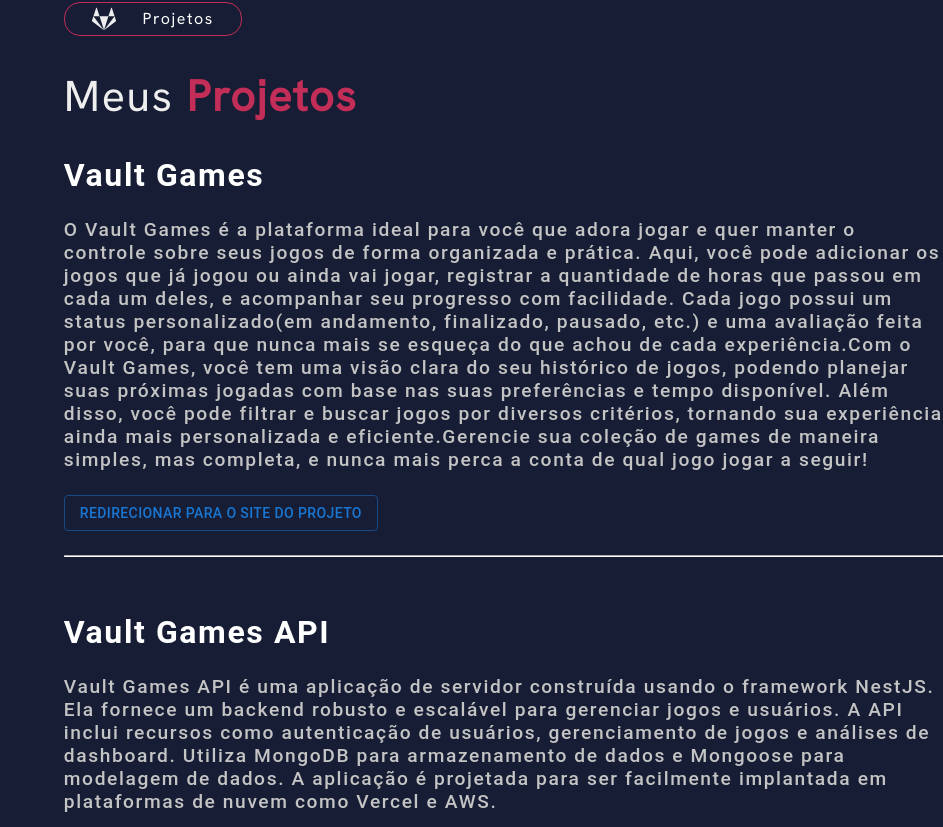
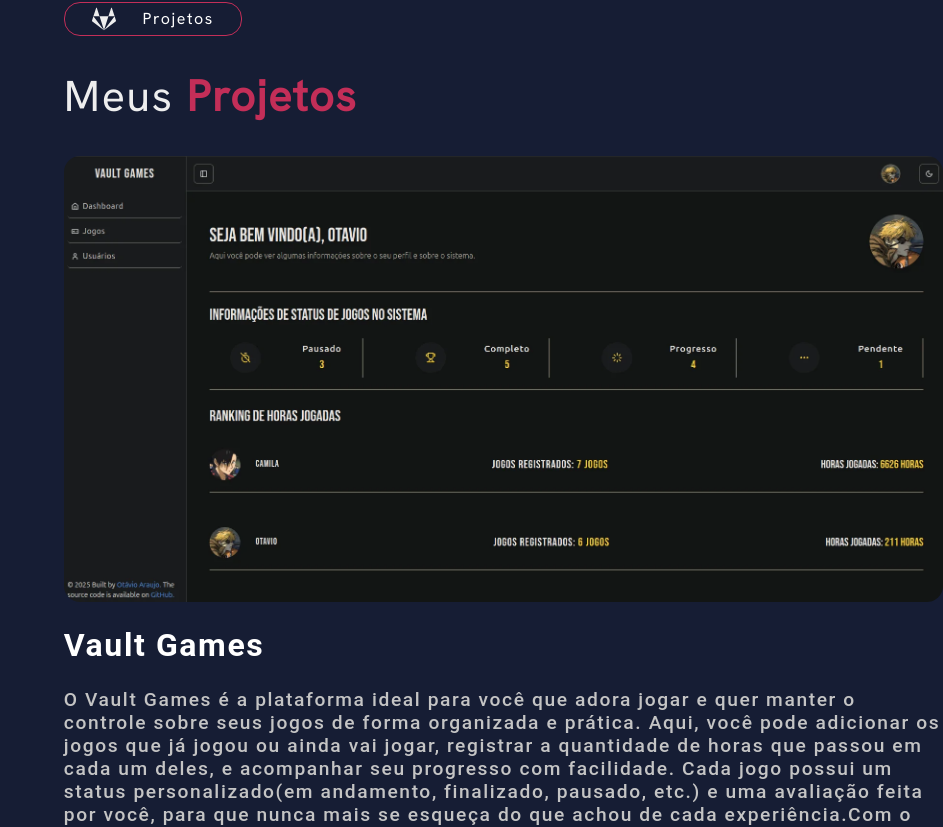
Before and after one commit to otavioaraujo08/portfolio-, a React (Vite) app: page / in a window 1280 px wide. Shown: the part 5383-6210 px from the top of the page, without its empty margins (337-1280 px from the left). Built offline with nearby package versions, Linux system fonts and the light colour scheme.

Commit message:
feat: enhance project list with new images and links for better visibility

```diff
--- a/src/pages/Projects/projectList.js
+++ b/src/pages/Projects/projectList.js
@@ -1,6 +1,11 @@
+import AnimeManager from '/animeManager.webp';
+import pokeApiImage from '/pokeApi.webp';
+import vaultGames from '/vaultGames.webp';
+
 export const projetctList = [
   {
     id: 1,
+    image: vaultGames,
     title: 'Vault Games',
     descricao:
       'O Vault Games é a plataforma ideal para você que adora jogar e quer manter o controle sobre seus jogos de forma organizada e prática. Aqui, você pode adicionar os jogos que já jogou ou ainda vai jogar, registrar a quantidade de horas que passou em cada um deles, e acompanhar seu progresso com facilidade. Cada jogo possui um status personalizado(em andamento, finalizado, pausado, etc.) e uma avaliação feita por você, para que nunca mais se esqueça do que achou de cada experiência.Com o Vault Games, você tem uma visão clara do seu histórico de jogos, podendo planejar suas próximas jogadas com base nas suas preferências e tempo disponível. Além disso, você pode filtrar e buscar jogos por diversos critérios, tornando sua experiência ainda mais personalizada e eficiente.Gerencie sua coleção de games de maneira simples, mas completa, e nunca mais perca a conta de qual jogo jogar a seguir!',
@@ -28,6 +33,7 @@ export const projetctList = [
   {
     id: 2,
     title: 'Vault Games API',
+    link: 'https://github.com/otavioaraujo08/vault-games-api',
     descricao:
       'Vault Games API é uma aplicação de servidor construída usando o framework NestJS. Ela fornece um backend robusto e escalável para gerenciar jogos e usuários. A API inclui recursos como autenticação de usuários, gerenciamento de jogos e análises de dashboard. Utiliza MongoDB para armazenamento de dados e Mongoose para modelagem de dados. A aplicação é projetada para ser facilmente implantada em plataformas de nuvem como Vercel e AWS.',
     description:
@@ -37,6 +43,7 @@ export const projetctList = [
   },
   {
     id: 3,
+    image: AnimeManager,
     title: 'Anime Manager',
     link: 'https://anime-manager-dev.netlify.app/',
     descricao:
@@ -57,6 +64,7 @@ export const projetctList = [
   },
   {
     id: 4,
+    link: 'https://github.com/otavioaraujo08/anime-manager-api',
     title: 'Anime Manager API',
     descricao:
       'Anime Manager API é uma aplicação de servidor construída usando o framework Express. Ela fornece um backend robusto e escalável para gerenciar animes e usuários. A API inclui recursos como autenticação de usuários, gerenciamento de animes e análises de dashboard. Utiliza MongoDB para armazenamento de dados e Mongoose para modelagem de dados. A aplicação é projetada para ser facilmente implantada em plataformas de nuvem como Vercel e AWS.',
@@ -67,12 +75,22 @@ export const projetctList = [
   },
   {
     id: 5,
-    title: 'https://anime-manager-dev.netlify.app/',
-    link: 'https://www.linkedin.com/feed/update/urn:li:activity:6947244650936074240/',
+    image: pokeApiImage,
+    title: 'Pokedex React',
+    link: 'https://poke-react-mon.netlify.app/',
     descricao:
       "O projeto 'pokemom-api-react' é uma aplicação web desenvolvida em React que utiliza a API PokeApi para exibir estatísticas dos Pokémons. A aplicação permite buscar Pokémons pelo nome, visualizar todos os Pokémons da primeira geração e obter informações detalhadas como HP, Dano, Defesa e Velocidade, além de mostrar o tipo e os movimentos de cada Pokémon.",
     description:
       "The 'pokemom-api-react' project is a web application developed in React that uses the PokeApi API to display Pokémon statistics. The application allows you to search for Pokémon by name, view all Pokémon from the first generation, and get detailed information such as HP, Damage, Defense, and Speed, as well as show the type and moves of each Pokémon.",
     api: false,
+    techs: [
+      'React',
+      'JavaScript',
+      'Axios',
+      'HTML',
+      'CSS',
+      'Material UI',
+      'PokeApi',
+    ],
   },
 ];
```
